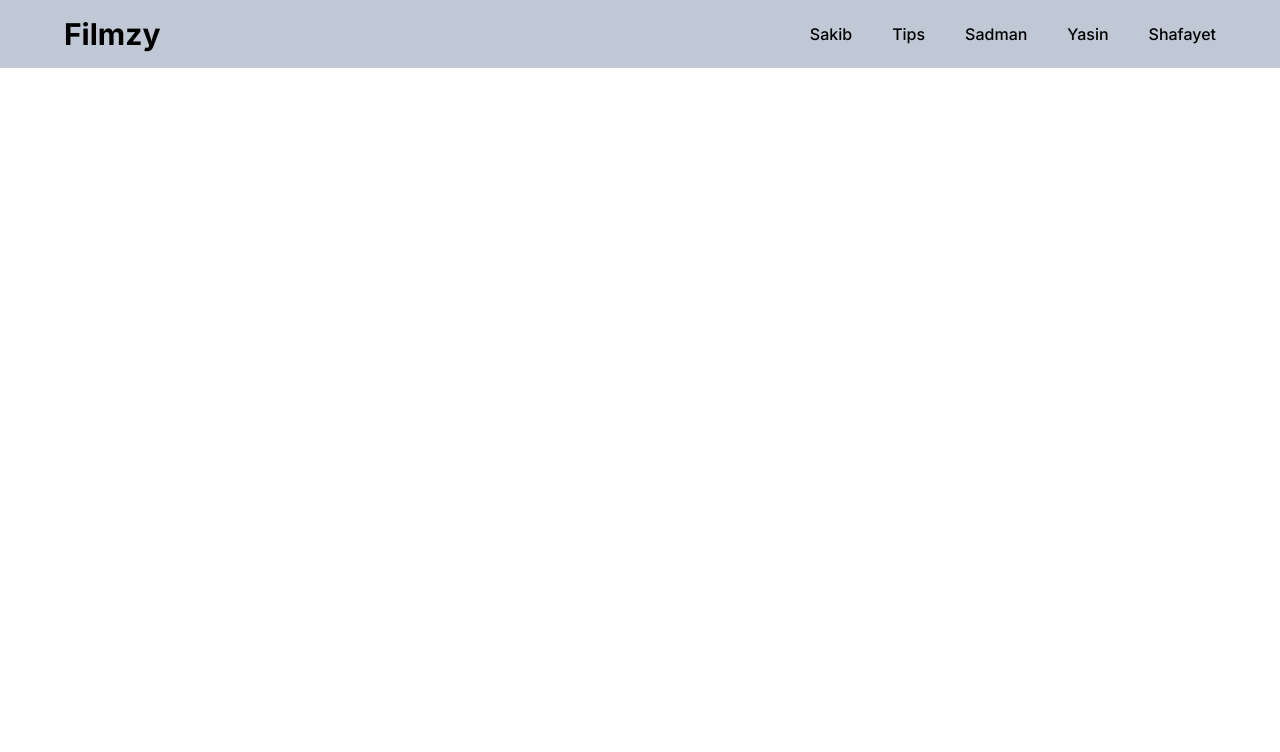
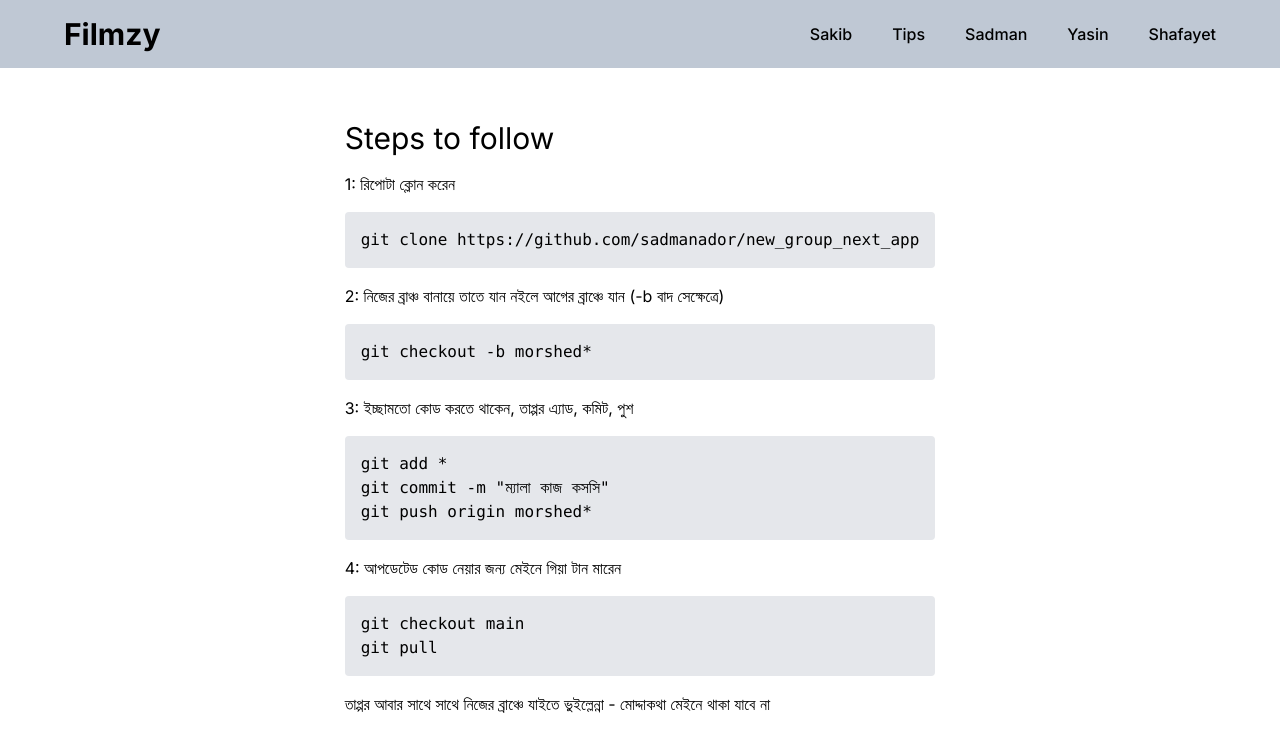
Before and after one commit to sadmanador/new_group_next_app, a Next.js app: page /tips in a window 1280 px wide. Shown: the top 752 px of the page. Built offline with nearby package versions, Linux system fonts and the light colour scheme.

Commit message:
second last

```diff
--- a/app/tips/page.tsx
+++ b/app/tips/page.tsx
@@ -2,7 +2,7 @@
 const Local = () => {
   return (
 		<div className="flex justify-center items-center my-10">
-			{/* <div className="flex flex-col gap-4">
+			<div className="flex flex-col gap-4">
 				<p className="text-3xl">Steps to follow</p>
 				<p>1: রিপোটা ক্লোন করেন </p>
 				<code className="bg-gray-200 p-4 rounded">
@@ -21,7 +21,7 @@
 				<code className="bg-gray-200 p-4 rounded">
 					git add * <br />
 					git commit -m "ম্যালা কাজ কসসি" <br />
-					git push
+					git push origin morshed*
 				</code>
 
 				<p>4: আপডেটেড কোড নেয়ার জন্য মেইনে গিয়া টান মারেন </p>
@@ -31,7 +31,7 @@
 				</code>
 
 				<p>তাপ্পর আবার সাথে সাথে নিজের ব্রাঞ্চে যাইতে ভুইল্লেন্না - মোদ্দাকথা মেইনে থাকা যাবে না</p>
-			</div> */}
+			</div>
 		</div>
   );
 };
```
